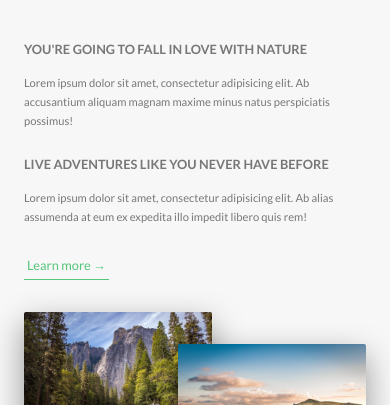
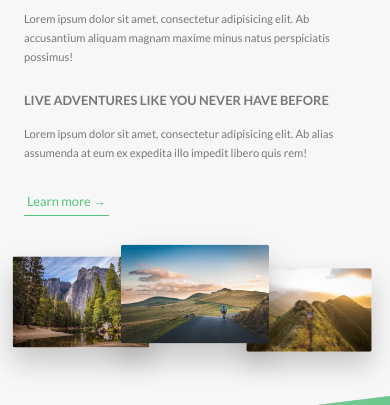
Before and after one commit to berkayaskin/outdoor-tour-website, a website: page index.html in a window 390 px wide. Shown: the part 926-1331 px from the top of the page. Drawn offline with nearby package versions, Linux system fonts and the light colour scheme.

Commit message:
media queries for layout, about and features sections

```diff
--- a/sass/base/_utilities.scss
+++ b/sass/base/_utilities.scss
@@ -8,10 +8,18 @@
 
 .u-mb-md {
   margin-bottom: 4rem !important;
+
+  @include respond(tab-port) {
+    margin-bottom: 3rem !important;
+  }
 }
 
 .u-mb-lg {
   margin-bottom: 8rem !important;
+
+  @include respond(tab-port) {
+    margin-bottom: 5rem !important;
+  }
 }
 
 .u-mt-lg {
--- a/sass/components/_composition.scss
+++ b/sass/components/_composition.scss
@@ -9,17 +9,41 @@
     transition: all .2s;
     outline-offset: 2rem;
 
+    @include respond(tab-port) {
+      float: left;
+      position: relative;
+      width: 33.3333333%;
+      box-shadow: 0 1.5rem 3rem rgba($color-black, .2);
+    }
+
     &--p1 {
       left: 0;
       top: -2rem;
+
+      @include respond(tab-port) {
+        top: 0;
+        transform: scale(1.2);
+      }
     }
     &--p2 {
       right: 0;
       top: 2rem;
+
+      @include respond(tab-port) {
+        top: -1rem;
+        transform: scale(1.3);
+        z-index: 100;
+      }
     }
     &--p3 {
       left: 20%;
       top: 10rem;
+
+      @include respond(tab-port) {
+        top: 1rem;
+        left: 0;
+        transform: scale(1.1);
+      }
     }
 
     &:hover {
--- a/sass/components/_feature-box.scss
+++ b/sass/components/_feature-box.scss
@@ -7,6 +7,10 @@
   box-shadow: 0 1.5rem 4rem rgba($color-black, .15);
   transition: transform .3s ;
 
+  @include  respond(tab-port) {
+    padding: 2rem;
+  }
+
   &__icon {
     font-size: 6rem;
     margin-bottom: .5rem;
@@ -14,6 +18,10 @@
     background-image: linear-gradient(to right, $color-primary-light, $color-primary-dark);
     -webkit-background-clip: text;
     color: transparent;
+
+    @include  respond(tab-port) {
+      margin-bottom: 0;
+    }
   }
 
   &:hover {
--- a/sass/layout/_footer.scss
+++ b/sass/layout/_footer.scss
@@ -11,6 +11,10 @@
   &__logo-box {
     text-align: center;
     margin-bottom: 8rem;
+
+    @include respond(tab-port) {
+      margin-bottom: 6rem;
+    }
   }
 
   &__logo {
--- a/sass/pages/_home.scss
+++ b/sass/pages/_home.scss
@@ -2,6 +2,10 @@
   background-color: $color-grey-light-1;
   padding: 25rem 0;
   margin-top: -20vh;
+
+  @include respond(tab-port) {
+    padding: 20rem 0;
+  }
 }
 
 .section-features {
@@ -14,22 +18,38 @@
   & > * {
     transform: skewY(7deg);
   }
+
+  @include respond(tab-port) {
+    padding: 10rem 0;
+  }
 }
 
 .section-tours {
   background-color: $color-grey-light-1 ;
   padding: 25rem 0 15rem 0;
   margin-top: -10rem;
+
+  @include respond(tab-port) {
+    padding: 20rem 0 10rem 0;
+  }
 }
 
 .section-stories {
   position: relative;
   padding: 15rem 0;
+
+  @include respond(tab-port) {
+    padding: 10rem 0;
+  }
 }
 
 .section-book {
   padding: 15rem 0;
   background-image: linear-gradient(to right bottom, $color-primary-light, $color-primary-dark);
+
+  @include respond(tab-port) {
+    padding: 10rem 0;
+  }
 }
 
 .book {
```
Also changed, not shown: css/main.css.
